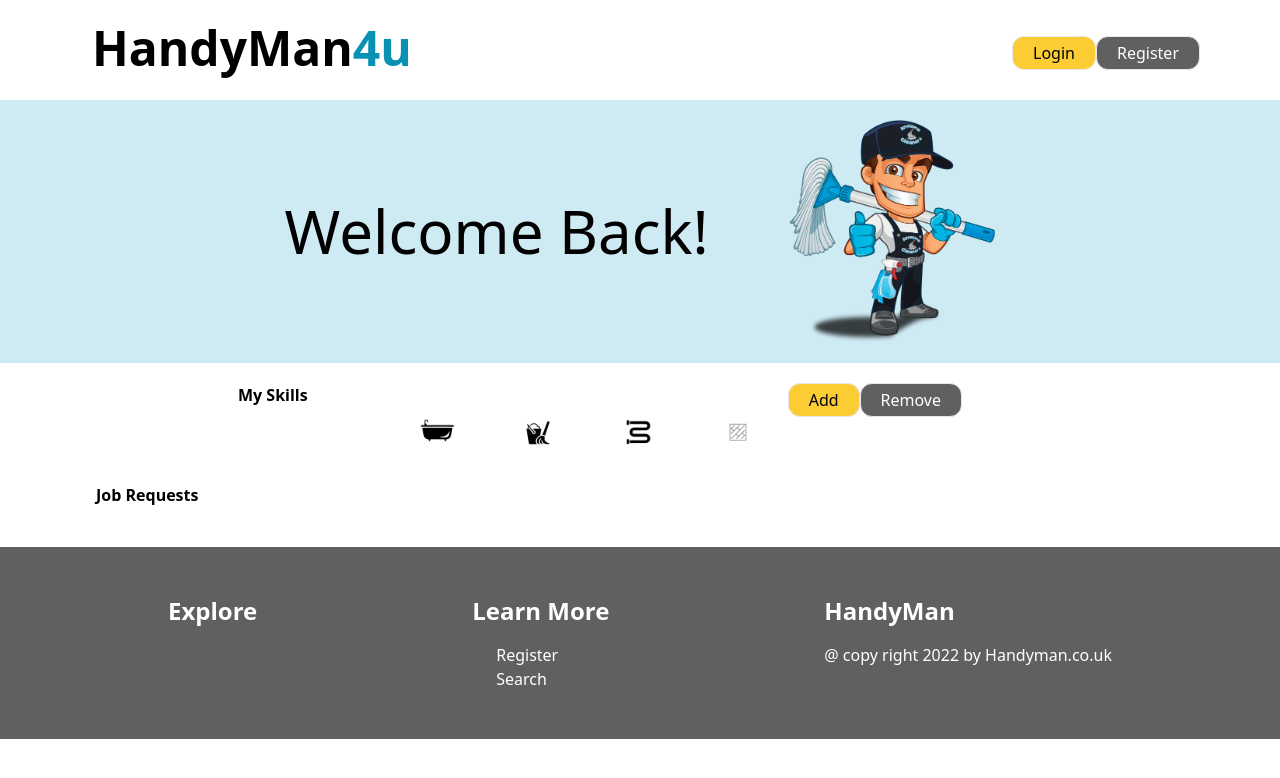
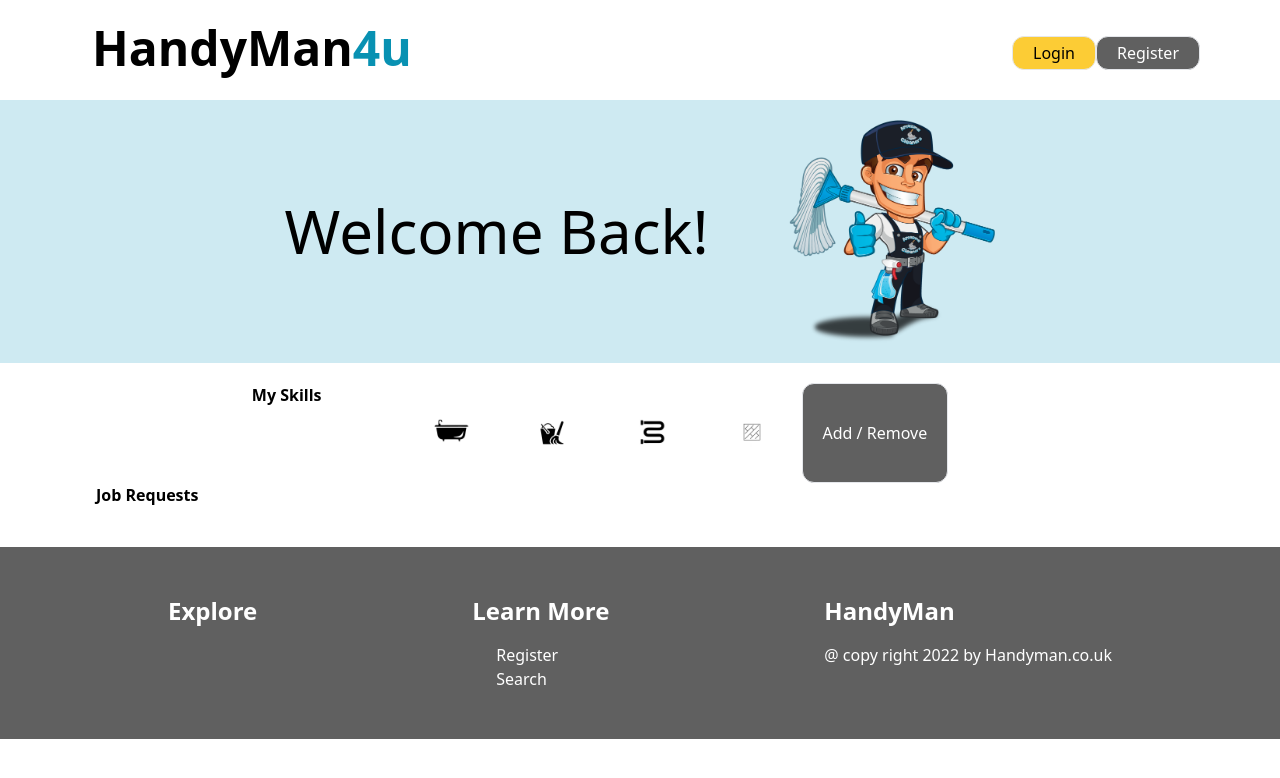
Before and after one commit to UniProject-Hallum/sheffieldmassive, a React (Create React App) app: page /handyman in a window 1280 px wide. Shown: the top 778 px of the page. Built offline with nearby package versions, Linux system fonts and the light colour scheme.

Commit message:
myskills popup

```diff
--- a/package.json
+++ b/package.json
@@ -13,6 +13,7 @@
     "react-dom": "^18.2.0",
     "react-router-dom": "^6.4.2",
     "react-scripts": "5.0.1",
+    "reactjs-popup": "^2.0.5",
     "web-vitals": "^2.1.4"
   },
   "scripts": {
--- a/src/components/handylanding/banner.js
+++ b/src/components/handylanding/banner.js
@@ -11,9 +11,11 @@ const banner = () => {
 Welcome Back!
 
 <img className='w-2/12 rounded-2x1 ml-20' src={handyman} alt="logo" /></h2>
+</div>
 
-</div>
   )
 }
 
+
+
 export default banner
--- a/src/components/handylanding/myskills.js
+++ b/src/components/handylanding/myskills.js
@@ -3,9 +3,7 @@ import bathroom from '../../assets/bathroom.png'
 import cleaning from '../../assets/cleaning.png'
 import plumbing from '../../assets/plumbing.png'
 import tiling from '../../assets/Tiling.png'
-
-
-
+import Popup from 'reactjs-popup'
 
 const skills = () => {
     return (
@@ -16,9 +14,8 @@ const skills = () => {
         <img className='w-1/12' src={cleaning} alt="bathroom" />
         <img className='w-1/12' src={plumbing} alt="bathroom" />
         <img className='w-1/12' src={tiling} alt="bathroom" />
-        <a href="/add"><button className='py-1 bg-[#fccc35] px-5 border rounded-xl  hover:bg-[#606060] hover:text-white hover:scale-110'>Add</button></a>
-        <a href="/remove"><button className='text-white py-1 bg-[#606060] px-5 border rounded-xl hover:bg-[#fccc35] hover:scale-110'>Remove</button></a>
-
+        <Popup trigger= { <button className='text-white py-1 bg-[#606060] px-5 border rounded-xl hover:bg-[#fccc35] hover:scale-110'>Add / Remove</button>
+        }> </Popup>
     </div>
 
 
```
Also changed, not shown: 1 other file (tests, documents, lock files or other folders).
